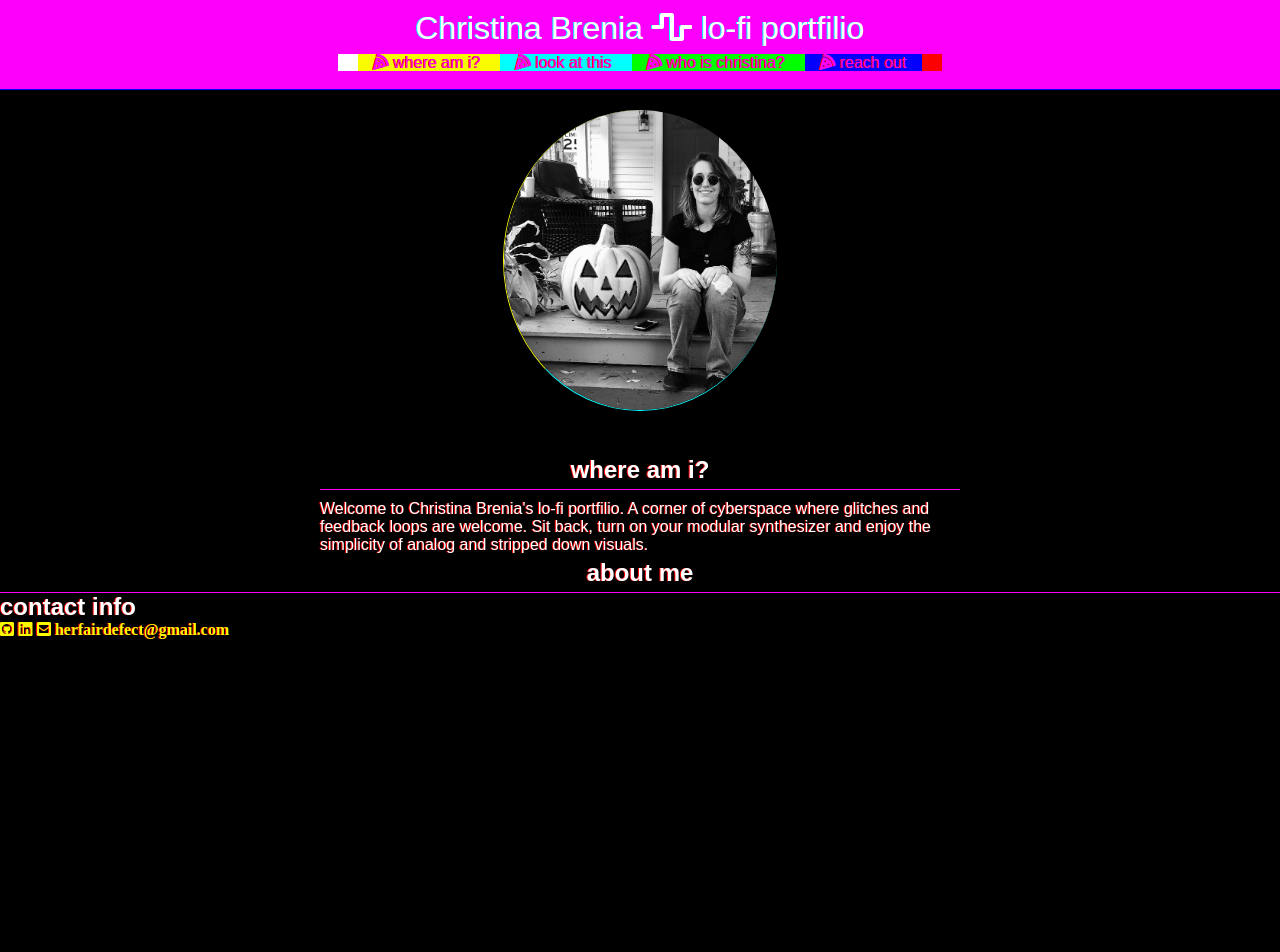
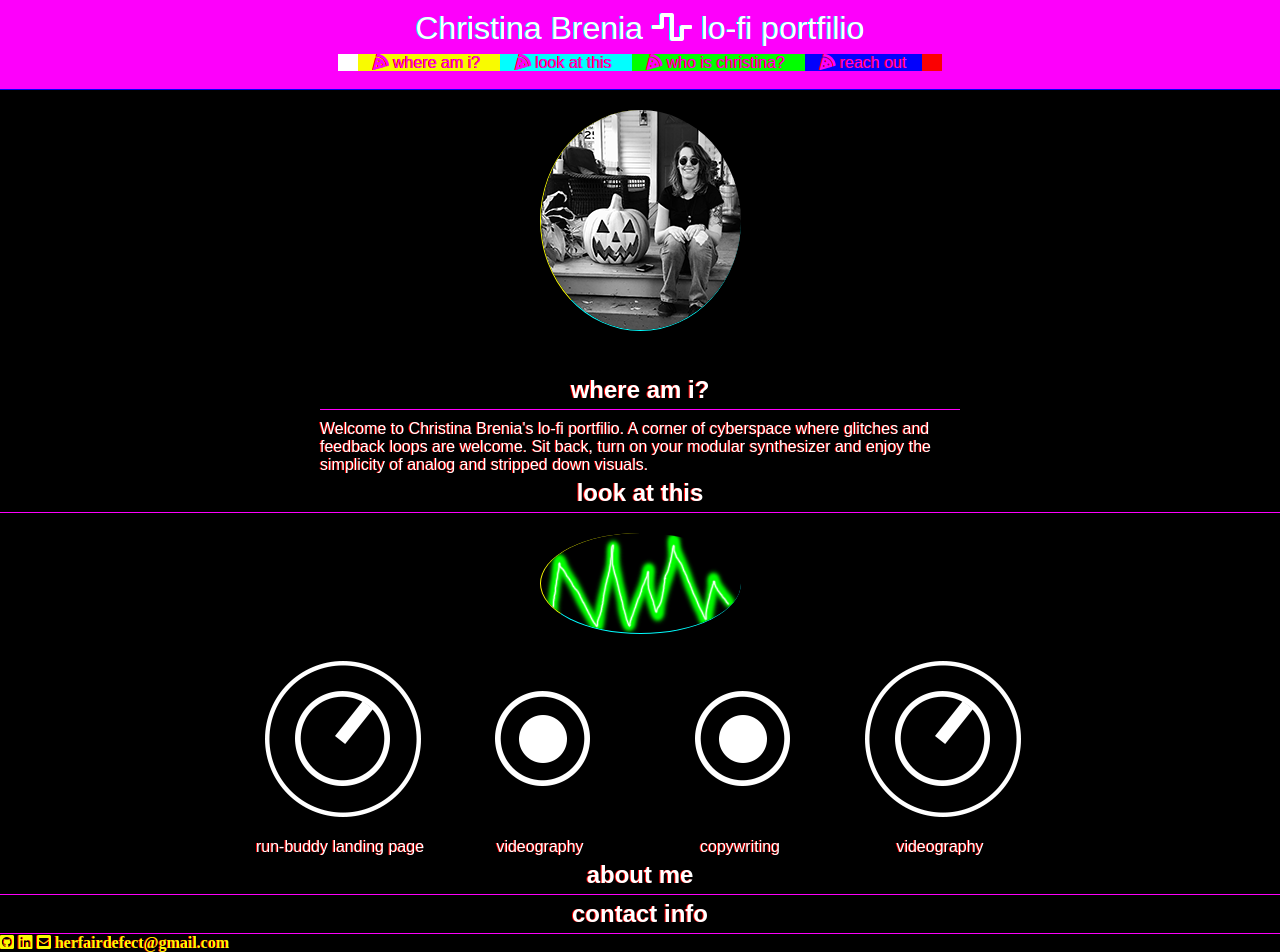
Before and after one commit to ChristinaBrenia/lofi-portfolio.io, a plain HTML site: page index.html in a window 1280 px wide. Before the commit the page ends 800 px from the top, so only its background shows below. Drawn offline with Linux system fonts and the light colour scheme.

Commit message:
added styling and new pictures

```diff
--- a/assets/style.css
+++ b/assets/style.css
@@ -97,23 +97,37 @@ body {
         padding-top:10px;
     }
 
-  #where-are-you h2 {
+  body h2 {
       border-bottom:1px solid var(--pink);
       padding: 5px 5px;
       text-align:center;
   }
 
-  #bio-image {
-    height:500px;
+  #center-image {
+    /* height:500px; */
      border-left: 1px solid var(--high-yellow);
      border-bottom:1px solid var(--teal);
      border-radius:50%;
-     height:300px;
+     /* height:300px; */
      display:block;
      margin-left: auto;
      margin-right: auto;
      margin-top: 20px;
   }
+
+  /* Flex box with work */
+
+   #christina-work {
+    display: flex;
+    flex-direction: row;
+    justify-content: center;
+    flex-wrap: wrap;
+  }
+
+  #christina-work p {
+      text-align: center;
+  }
+
 
   /* Contact Info Styling*/
   #contact-info a {
--- a/index.html
+++ b/index.html
@@ -36,9 +36,9 @@
 
     <div>
       <img
-          id="bio-image"
-          src="assets/images/christina-sm.jpg"
-          alt="Your Name"
+          id="center-image"
+          src="assets/images/christina-sm2.png"
+          alt="Christina ChristinaBrenia"
         />
       <section id="where-are-you">
           <div class="section-container">
@@ -47,8 +47,20 @@
               Welcome to Christina Brenia's lo-fi portfilio. A corner of cyberspace where glitches and feedback loops are welcome. Sit back, turn on your modular synthesizer and enjoy the simplicity of analog and stripped down visuals.
             </p>
           </div>
-        <h2>about me</h2>
       </section>
+
+      <section>
+        <h2>look at this</h2>
+        <img id="center-image" src="assets/images/sound-wave.png" alt="sound-wave" />
+        <div id="christina-work" >
+          <div><img src="assets/images/modular-button.png"/><p>run-buddy landing page</p></div>
+          <div><img src="assets/images/patch.png"/><p>videography</p></div>
+          <div><img src="assets/images/patch.png"/><p>copywriting</p></div>
+          <div><img src="assets/images/modular-button.png"/><p>videography</p></div>
+        </div>
+      </section>
+
+      <h2>about me</h2>
 
       <section id="contact-info">
         <h2>contact info</h2>
```
Also changed, not shown: assets/images/christina-sm.jpg (deleted), assets/images/christina-sm2.jpg (deleted), assets/images/christina-sm2.png (added), assets/images/modular-button.png (added), assets/images/patch.png (added), assets/images/sound-wave.png (added).
